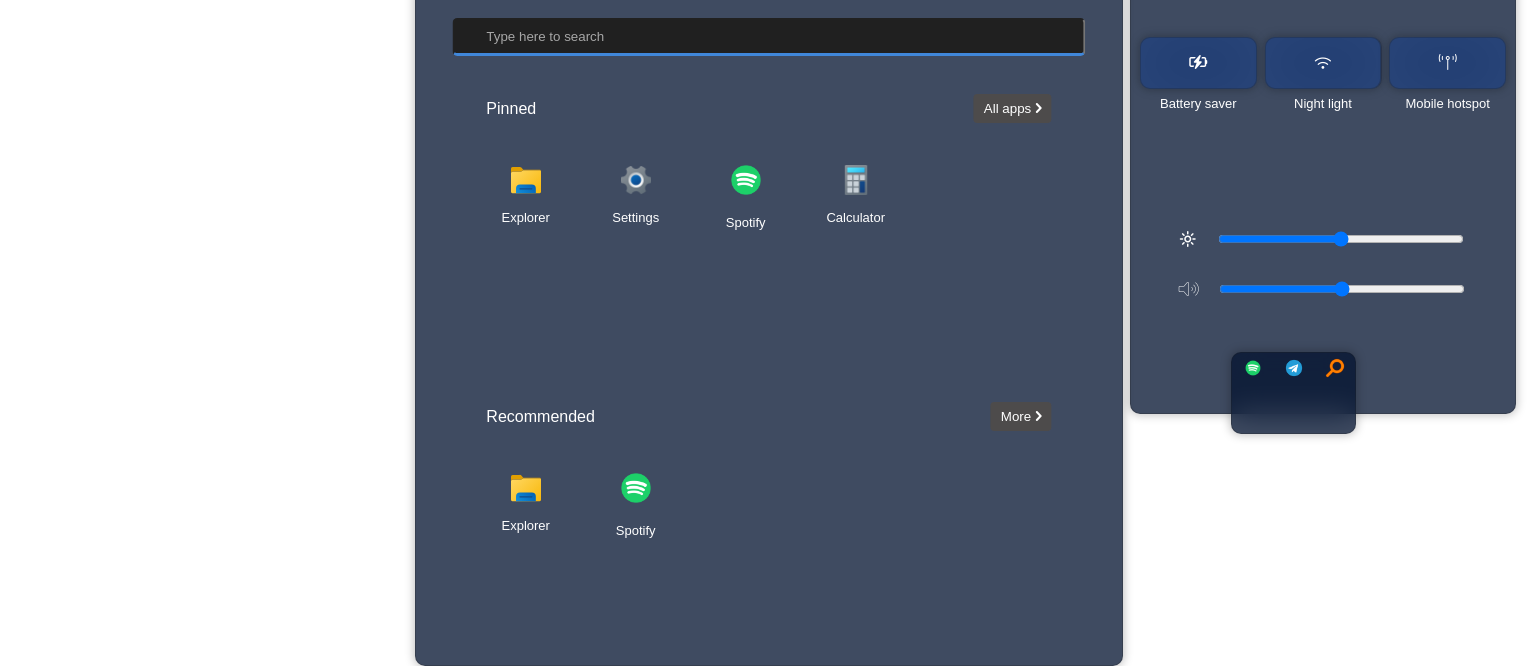
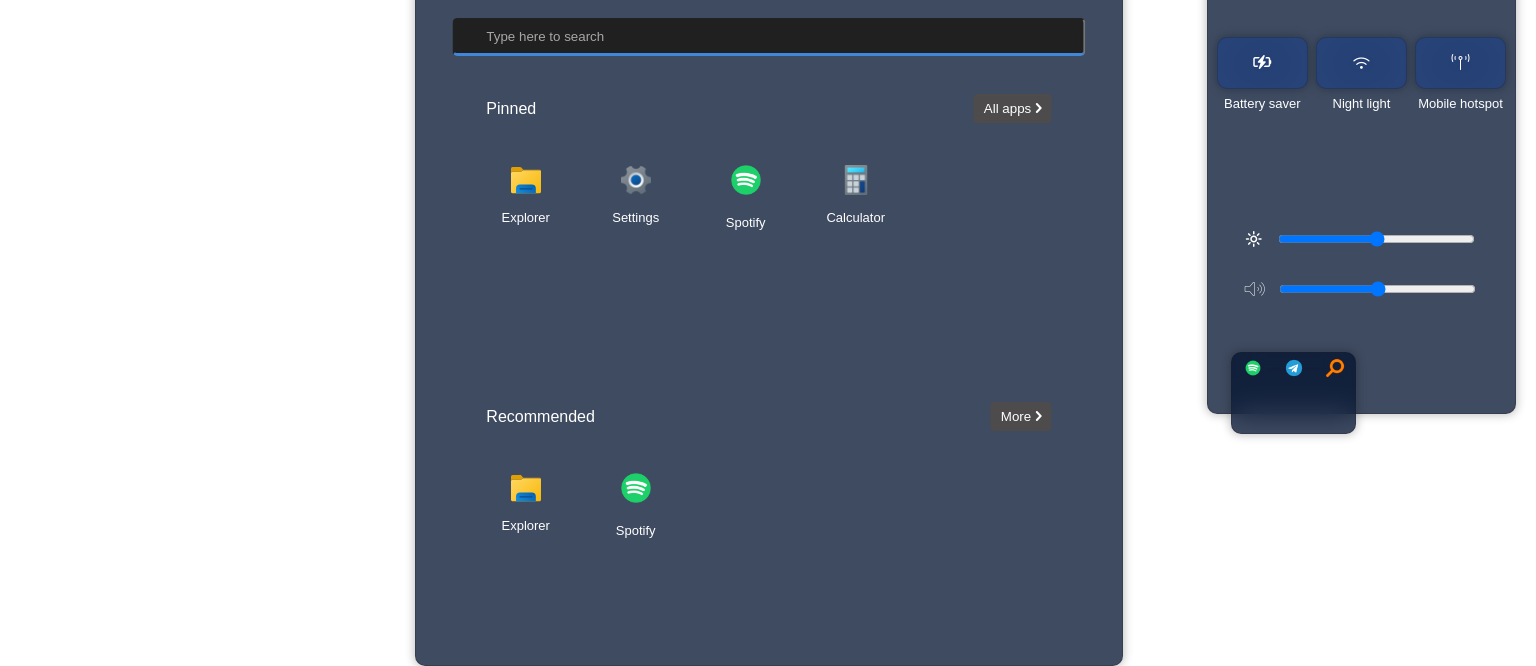
Before and after one commit to Joelketema/Windows-11, a plain HTML site: page index.html in a window 1536 px wide. Shown: the part 1091-1757 px from the top of the page. Drawn offline with Linux system fonts and the light colour scheme; a web font is replaced by a local one.

Commit message:
win 11 ui pure css and html

```diff
--- a/main.css
+++ b/main.css
@@ -468,6 +468,9 @@ img{
         margin-top: 10px;
         margin-left: 10px;
     }
+    .wifiMenu{
+        width: 20vw;
+    }
 }
 
 @media only screen and (min-width:2000px){
```
